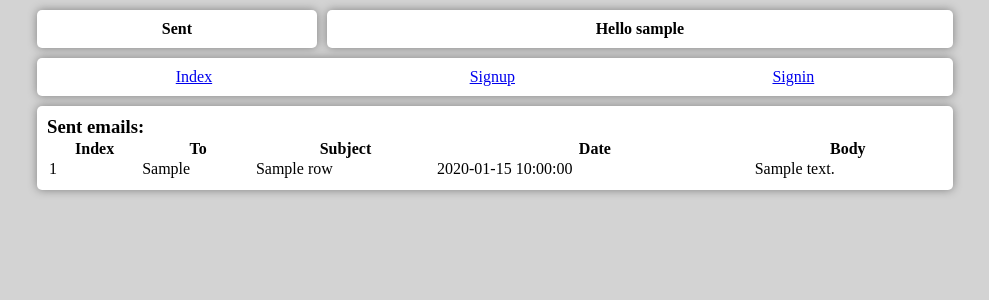
After one commit to MahdiMohammadiha/email_service, a Flask app: template templates/sent.html in a window 1280 px wide. The commit adds this page. Shown: the top 300 px of the page, without its empty margins (145-1134 px from the left). Run offline with Flask 3, Linux system fonts and the light colour scheme; the template is opened without the code that fills it: most values are stand-ins (such as "Sample title", 1, 10 or a date in 2020).

Commit message:
mock inbox and sent page

```diff
--- a/app.py
+++ b/app.py
@@ -14,7 +14,7 @@ db = client.email_service
 users = db.users
 
 
-@app.route("/", methods=["GET"])
+@app.route("/")
 def index():
     username = request.cookies.get("username")
     if not username:
@@ -61,7 +61,6 @@ def signin():
         return redirect(url_for("index"))
 
     if request.method == "POST":
-
         username = request.form["username"]
         password = request.form["password"]
         user = users.find_one({"username": username})
@@ -84,6 +83,72 @@ def signout():
     return response
 
 
+@app.route("/inbox/")
+def inbox():
+    username = request.cookies.get("username")
+    if not username:
+        return redirect(url_for("signin"))
+
+    data = [
+        {
+            "index": 1,
+            "from": "john@example.com",
+            "subject": "Meeting Reminder",
+            "date": "2024-04-20",
+            "body": "Don't forget about our meeting tomorrow.",
+        },
+        {
+            "index": 2,
+            "from": "alice@example.com",
+            "subject": "Project Update",
+            "date": "2024-04-21",
+            "body": "Here's the latest progress on our project.",
+        },
+        {
+            "index": 3,
+            "from": "bob@example.com",
+            "subject": "Important Announcement",
+            "date": "2024-04-22",
+            "body": "Please read this important announcement carefully.",
+        },
+    ]
+
+    return render_template("inbox.html", username=username, data=data)
+
+
+@app.route("/sent/")
+def sent():
+    username = request.cookies.get("username")
+    if not username:
+        return redirect(url_for("signin"))
+
+    data = [
+        {
+            "index": 1,
+            "to": "client1@example.com",
+            "subject": "Meeting Confirmation",
+            "date": "2024-04-20",
+            "body": "Confirming our meeting scheduled for next week.",
+        },
+        {
+            "index": 2,
+            "to": "client2@example.com",
+            "subject": "Project Update",
+            "date": "2024-04-21",
+            "body": "Here's the latest update on the project.",
+        },
+        {
+            "index": 3,
+            "to": "client3@example.com",
+            "subject": "Invoice Attached",
+            "date": "2024-04-22",
+            "body": "Please find attached the invoice for the services rendered.",
+        },
+    ]
+
+    return render_template("sent.html", username=username, data=data)
+
+
 @app.route("/@")
 def a_a():
     return "@_@<br>There is nothing here, go away."
--- a/templates/links.html
+++ b/templates/links.html
@@ -4,6 +4,12 @@
         <a href="/">Index</a>
     </p>
     {% if request.cookies.get("username") %}
+    <p>
+        <a href="/inbox">Inbox</a>
+    </p>
+    <p>
+        <a href="/sent">Sent</a>
+    </p>
     <p>
         <a href="/signout">Signout</a>
     </p>
--- /dev/null
+++ b/templates/sent.html
@@ -0,0 +1,56 @@
+<!DOCTYPE html>
+<html lang="en">
+
+<head>
+    <meta charset="UTF-8">
+    <meta name="viewport" content="width=device-width, initial-scale=1.0">
+    <title>Sent</title>
+    <link rel="stylesheet" href="{{url_for('static', filename='css/style.css')}}">
+    <link rel="stylesheet" href="{{url_for('static', filename='css/window.css')}}">
+    <script src="{{url_for('static', filename='js/cookie.js')}}"></script>
+</head>
+
+<body>
+    <div class="head-status">
+        <div class="head-label">
+            <p>
+                <b>
+                    Sent
+                </b>
+            </p>
+        </div>
+        <div id="head-info" class="head-info">
+            <p>
+                <b>
+                    Hello {{ username }}
+                </b>
+            </p>
+        </div>
+    </div>
+    {% include "links.html" %}
+    <div class="content">
+        <h3>
+            Sent emails:
+        </h3>
+        <table>
+            <tr>
+                <th>Index</th>
+                <th>To</th>
+                <th>Subject</th>
+                <th>Date</th>
+                <th>Body</th>
+            </tr>
+            {% for row in data %}
+            <tr>
+                <td>{{ row.index }}</td>
+                <td>{{ row.to }}</td>
+                <td>{{ row.subject }}</td>
+                <td>{{ row.date }}</td>
+                <td>{{ row.body }}</td>
+            </tr>
+            {% endfor %}
+        </table>
+    </div>
+</body>
+
+</html>
```
Also changed, not shown: templates/inbox.html (added, +56 -0 lines). Lines whose indentation alone changed are shown as unchanged.
